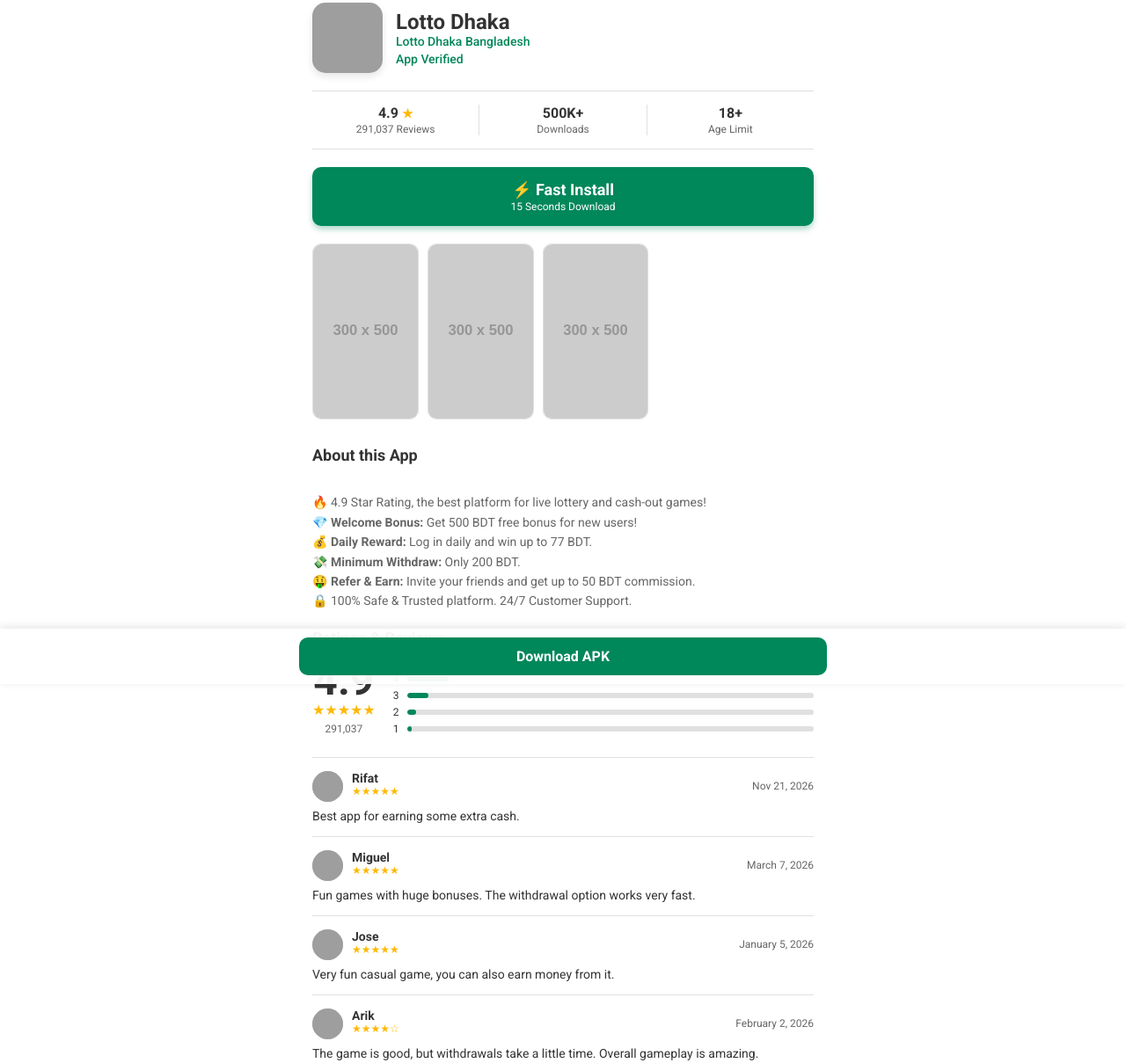
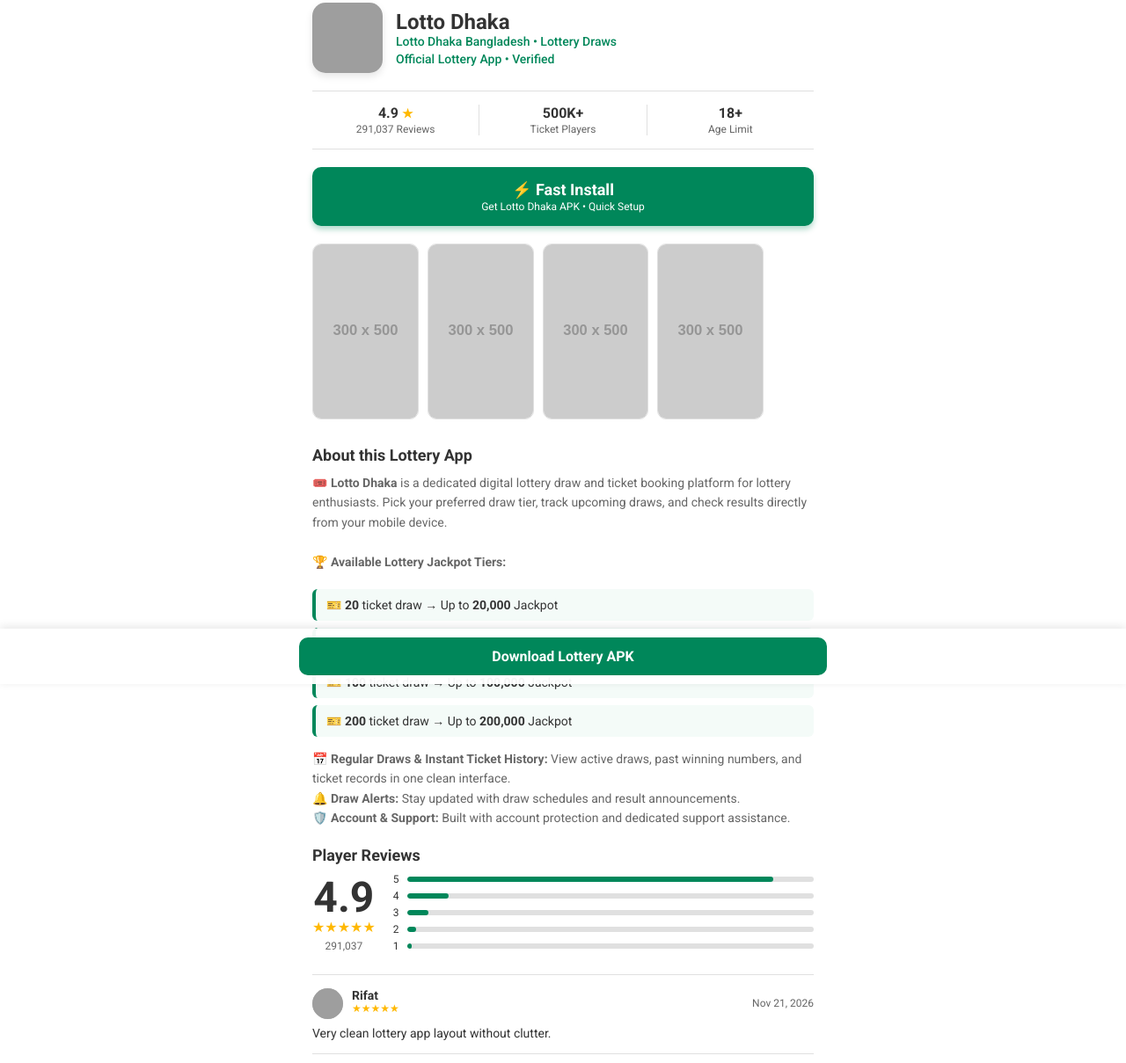
Before and after one commit to mynextJsProject1/play-store.com, a plain HTML site: page index.html in a window 1280 px wide. Shown: the part 22-1231 px from the top of the page at 88% size. Drawn offline with Linux system fonts and the light colour scheme; grey boxes are pictures that could not be loaded; placeholder pictures from the web are drawn by us.

Commit message:
Update index.html

```diff
--- a/index.html
+++ b/index.html
@@ -3,7 +3,7 @@
 <head>
     <meta charset="UTF-8">
     <meta name="viewport" content="width=device-width, initial-scale=1.0">
-    <title>Lotto Dhaka - Download App</title>
+    <title>Lotto Dhaka - Official Lottery App</title>
     <style>
         @import url('https://fonts.googleapis.com/css2?family=Roboto:wght@400;500;700&display=swap');
 
@@ -53,7 +53,7 @@
             border-radius: 15px;
             object-fit: cover;
             box-shadow: 0 4px 8px rgba(0,0,0,0.1);
-            pointer-events: none; /* Prevents right click/save */
+            pointer-events: none;
         }
 
         .app-info h1 {
@@ -149,11 +149,11 @@
             overflow-x: auto;
             padding-bottom: 10px;
             margin-bottom: 20px;
-            scrollbar-width: none; /* Firefox */
+            scrollbar-width: none;
         }
 
         .screenshots::-webkit-scrollbar {
-            display: none; /* Chrome/Safari */
+            display: none;
         }
 
         .screenshots img {
@@ -161,7 +161,7 @@
             border-radius: 10px;
             object-fit: cover;
             border: 1px solid var(--border-color);
-            pointer-events: none; /* Prevents right click/save */
+            pointer-events: none;
         }
 
         /* About Section */
@@ -180,6 +180,23 @@
             color: var(--text-muted);
             margin-bottom: 20px;
             white-space: pre-line;
+        }
+
+        /* Jackpot Tiers List */
+        .jackpot-list {
+            list-style: none;
+            margin: 10px 0 14px 0;
+            padding: 0;
+        }
+
+        .jackpot-list li {
+            background: #f4fbf8;
+            border-left: 4px solid var(--primary-green);
+            padding: 10px 12px;
+            margin-bottom: 8px;
+            border-radius: 6px;
+            font-size: 14px;
+            color: var(--text-main);
         }
 
         /* Review Section */
@@ -251,7 +268,7 @@
             border-radius: 50%;
             background-color: #ccc;
             object-fit: cover;
-            pointer-events: none; /* Prevents right click/save */
+            pointer-events: none;
         }
 
         .review-date {
@@ -306,10 +323,9 @@
         <div class="app-header">
             <img src="https://project-sql-lifeline.github.io/Play-Store-Page/apps-icon.png" alt="App Icon" class="app-icon">
             <div class="app-info">
-                <!-- নাম পরিবর্তন করা হয়েছে -->
                 <h1>Lotto Dhaka</h1>
-                <p>Lotto Dhaka Bangladesh</p>
-                <p class="verified-text">App Verified</p>
+                <p>Lotto Dhaka Bangladesh • Lottery Draws</p>
+                <p class="verified-text">Official Lottery App • Verified</p>
             </div>
         </div>
 
@@ -321,7 +337,7 @@
             </div>
             <div class="stat-item">
                 <div class="stat-value">500K+</div>
-                <div class="stat-label">Downloads</div>
+                <div class="stat-label">Ticket Players</div>
             </div>
             <div class="stat-item">
                 <div class="stat-value">18+</div>
@@ -332,30 +348,37 @@
         <!-- Main Download Button -->
         <a href="https://github.com/mynextJsProject1/website-to-apk-builder/releases/download/Lotto/Lotto-Dhaka-02.apk" class="download-btn" id="downloadBtn">
             ⚡ Fast Install
-            <span>15 Seconds Download</span>
+            <span>Get Lotto Dhaka APK • Quick Setup</span>
         </a>
 
         <!-- Screenshots -->
         <div class="screenshots">
-            <img src="https://placehold.co/300x500/183f35/FFF?text=Jackpot+1M" alt="Screenshot 1">
-            <img src="https://placehold.co/300x500/183f35/FFF?text=Daily+Bonus" alt="Screenshot 2">
-            <img src="https://placehold.co/300x500/183f35/FFF?text=Win+Real+Cash" alt="Screenshot 3">
+            <img src="https://placehold.co/300x500/183f35/FFF?text=20+to+20000+Jackpot" alt="20 to 20000 Jackpot">
+            <img src="https://placehold.co/300x500/183f35/FFF?text=50+to+50000+Jackpot" alt="50 to 50000 Jackpot">
+            <img src="https://placehold.co/300x500/183f35/FFF?text=100+to+100000+Jackpot" alt="100 to 100000 Jackpot">
+            <img src="https://placehold.co/300x500/183f35/FFF?text=200+to+200000+Jackpot" alt="200 to 200000 Jackpot">
         </div>
 
         <!-- About Section -->
-        <div class="section-title">About this App</div>
-        <div class="about-text">
-🔥 4.9 Star Rating, the best platform for live lottery and cash-out games!
-💎 <b>Welcome Bonus:</b> Get 500 BDT free bonus for new users!
-💰 <b>Daily Reward:</b> Log in daily and win up to 77 BDT.
-💸 <b>Minimum Withdraw:</b> Only 200 BDT.
-🤑 <b>Refer & Earn:</b> Invite your friends and get up to 50 BDT commission.
-🔒 100% Safe & Trusted platform. 24/7 Customer Support.
-        </div>
+        <div class="section-title">About this Lottery App</div>
+        <div class="about-text">🎟️ <b>Lotto Dhaka</b> is a dedicated digital lottery draw and ticket booking platform for lottery enthusiasts. Pick your preferred draw tier, track upcoming draws, and check results directly from your mobile device.
+
+🏆 <b>Available Lottery Jackpot Tiers:</b></div>
+
+        <ul class="jackpot-list">
+            <li>🎫 <b>20</b> ticket draw → Up to <b>20,000</b> Jackpot</li>
+            <li>🎫 <b>50</b> ticket draw → Up to <b>50,000</b> Jackpot</li>
+            <li>🎫 <b>100</b> ticket draw → Up to <b>100,000</b> Jackpot</li>
+            <li>🎫 <b>200</b> ticket draw → Up to <b>200,000</b> Jackpot</li>
+        </ul>
+
+        <div class="about-text">📅 <b>Regular Draws & Instant Ticket History:</b> View active draws, past winning numbers, and ticket records in one clean interface.
+🔔 <b>Draw Alerts:</b> Stay updated with draw schedules and result announcements.
+🛡️ <b>Account & Support:</b> Built with account protection and dedicated support assistance.</div>
 
         <!-- Reviews Section -->
         <div class="review-section">
-            <div class="section-title">Ratings & Reviews</div>
+            <div class="section-title">Player Reviews</div>
 
             <div class="rating-summary">
                 <div style="text-align: center;">
@@ -374,7 +397,6 @@
 
             <!-- Dynamic Reviews Container -->
             <div id="reviews-container">
-                <!-- Initial Reviews (These will be at the top and new ones will be added below/above) -->
                 <div class="user-review">
                     <div class="review-header">
                         <img src="https://xp3ec4r6j3a.com/images/download/reviews/br-1.jpeg" class="user-avatar" alt="Miguel">
@@ -384,7 +406,7 @@
                         </div>
                         <div class="review-date">March 7, 2026</div>
                     </div>
-                    <div class="review-text">Fun games with huge bonuses. The withdrawal option works very fast.</div>
+                    <div class="review-text">Clean lottery ticket layout and clear jackpot tiers from 20 up to 200,000.</div>
                 </div>
 
                 <div class="user-review">
@@ -396,7 +418,7 @@
                         </div>
                         <div class="review-date">January 5, 2026</div>
                     </div>
-                    <div class="review-text">Very fun casual game, you can also earn money from it.</div>
+                    <div class="review-text">Easy to join the 50 and 100 ticket draws and check results quickly.</div>
                 </div>
 
                 <div class="user-review">
@@ -408,7 +430,7 @@
                         </div>
                         <div class="review-date">February 2, 2026</div>
                     </div>
-                    <div class="review-text">The game is good, but withdrawals take a little time. Overall gameplay is amazing.</div>
+                    <div class="review-text">Simple lottery draw experience and smooth app navigation on mobile.</div>
                 </div>
             </div>
         </div>
@@ -416,7 +438,7 @@
 
     <!-- Fixed Bottom Download Button -->
     <div class="sticky-download">
-        <a href="https://github.com/mynextJsProject1/website-to-apk-builder/releases/download/Lotto/Lotto-Dhaka-02.apk" id="stickyDownloadBtn">Download APK</a>
+        <a href="https://github.com/mynextJsProject1/website-to-apk-builder/releases/download/Lotto/Lotto-Dhaka-02.apk" id="stickyDownloadBtn">Download Lottery APK</a>
     </div>
 
     <script>
@@ -425,7 +447,7 @@
             e.preventDefault();
         });
 
-        // নতুন GitHub ডিরেক্ট ডাউনলোড লিংক
+        // GitHub Releases Direct APK Link
         const downloadUrl = "https://github.com/mynextJsProject1/website-to-apk-builder/releases/download/Lotto/Lotto-Dhaka-02.apk";
 
         document.getElementById('downloadBtn').addEventListener('click', function(e) {
@@ -439,29 +461,23 @@
         });
 
         // ==========================================
-        // ডাইনামিক রিভিউ যোগ করার স্ক্রিপ্ট (প্রতি ২-৫ সেকেন্ডে)
+        // ডাইনামিক লটারি রিভিউ যোগ করার স্ক্রিপ্ট
         // ==========================================
 
         const names = ["Rahim", "Karim", "Sabbir", "Tanvir", "Fahim", "Nayeem", "Rifat", "Hasan", "Mahmud", "Sakib", "Jamil", "Rony", "Anik", "Shakil", "Arman"];
         const comments = [
-            "Best lottery app in Bangladesh! Withdrawal is super fast.",
-            "I got my bonus instantly. Highly recommended!",
-            "Very easy to play and win. Love this app.",
-            "Customer support is very helpful. 5 stars!",
-            "I won 500 taka today! Amazing app.",
-            "Trusted platform. Never had an issue with withdrawal.",
-            "The daily bonus is great. Keep up the good work.",
-            "Superb graphics and smooth gameplay.",
-            "Best app for earning some extra cash.",
-            "Bkash withdrawal is instant. Just wow!",
-            "I play daily. It's very addictive and fun.",
-            "Refer your friends and get commission. Works perfectly.",
-            "Secure and safe. No fake promises.",
-            "The best lottery game I have ever played.",
-            "Got my welcome bonus of 500 BDT easily."
+            "Love the 20 ticket draw option—simple and easy to follow!",
+            "Checked the 50 and 100 lottery draws today, super smooth app.",
+            "Great lottery ticket interface with clear draw schedules.",
+            "The 200 ticket draw with 200,000 jackpot makes it exciting.",
+            "Easy ticket booking and fast draw result updates.",
+            "Very clean lottery app layout without clutter.",
+            "I enjoy joining the daily lottery draws on my phone.",
+            "Clear prize tiers and straightforward ticket history.",
+            "Helpful support and easy-to-use draw dashboard.",
+            "Great experience checking lottery draw numbers here."
         ];
 
-        // ব্ল্যাক-হোয়াইট অ্যাভাটার জেনারেট করার ফাংশন (র‍্যান্ডম ইউজারদের জন্য)
         function getRandomAvatar(name) {
             return `https://ui-avatars.com/api/?name=${name}&background=random&color=fff&size=100`;
         }
@@ -472,12 +488,10 @@
             const randomComment = comments[Math.floor(Math.random() * comments.length)];
             const avatarUrl = getRandomAvatar(randomName);
 
-            // র‍্যান্ডম ডেট জেনারেট (আজকের দিন থেকে সাম্প্রতিক)
             const today = new Date();
             const options = { year: 'numeric', month: 'short', day: 'numeric' };
             const randomDate = today.toLocaleDateString('en-US', options);
 
-            // নতুন রিভিউ HTML তৈরি
             const newReview = document.createElement('div');
             newReview.className = 'user-review';
             newReview.innerHTML = `
@@ -492,20 +506,16 @@
                 <div class="review-text">${randomComment}</div>
             `;
 
-            // নতুন রিভিউটি সবার উপরে যুক্ত হবে
             reviewsContainer.insertBefore(newReview, reviewsContainer.firstChild);
 
-            // মেমোরি বাঁচানোর জন্য পুরোনো রিভিউ ডিলিট করা (সর্বোচ্চ ১০টি থাকবে)
             if (reviewsContainer.children.length > 10) {
                 reviewsContainer.removeChild(reviewsContainer.lastChild);
             }
 
-            // পরবর্তী রিভিউ কখন আসবে তা র‍্যান্ডমলি ঠিক করা (২ থেকে ৫ সেকেন্ড)
             const nextTime = Math.floor(Math.random() * (5000 - 2000 + 1)) + 2000;
             setTimeout(addRandomReview, nextTime);
         }
 
-        // প্রথম রিভিউটি ২ সেকেন্ড পর শুরু হবে
         setTimeout(addRandomReview, 2000);
     </script>
 </body>
```
